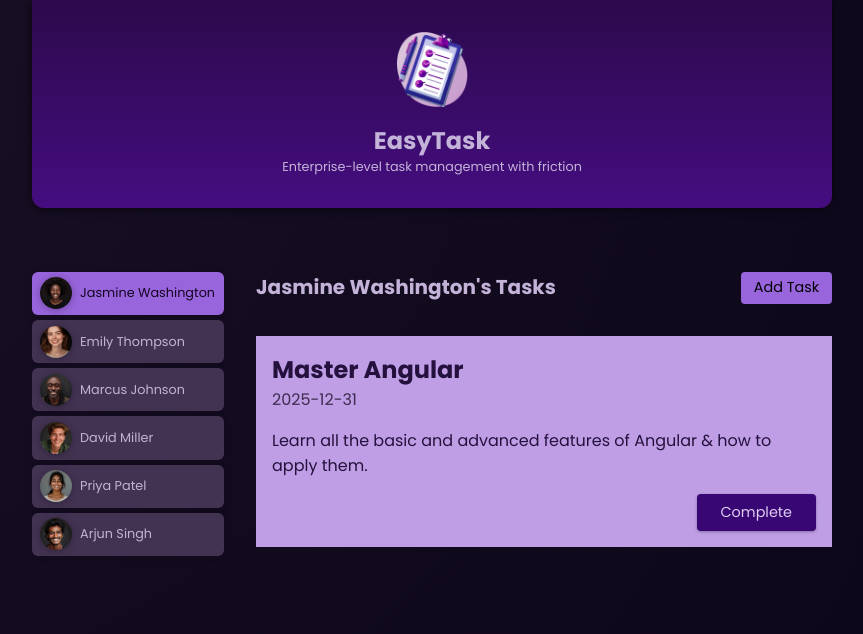
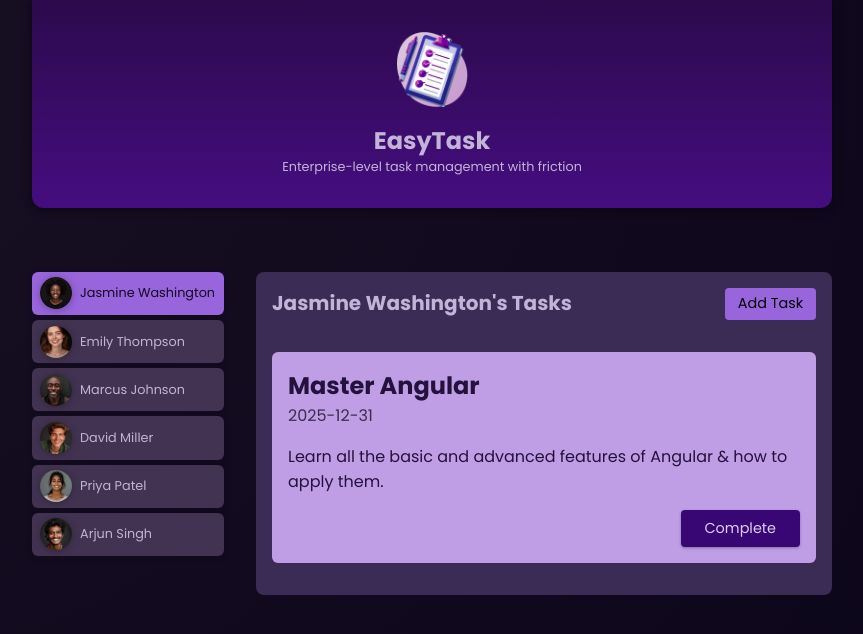
Before and after one commit to smhemel/task-management, an Angular app: page / in a window 1280 px wide. Both pictures are taken after a click on the button "Jasmine Washington". Shown: the top 634 px of the page, without its empty margins (208-1071 px from the left). Built offline with nearby package versions, Linux system fonts and the light colour scheme.

Commit message:
Added card component to make component projection.

```diff
--- /dev/null
+++ b/src/app/shared/card/card.component.css
@@ -0,0 +1,5 @@
+div {
+  border-radius: 6px;
+  box-shadow: 0 1px 6px rgba(0, 0, 0, 0.1);
+  overflow: hidden;
+}
--- /dev/null
+++ b/src/app/shared/card/card.component.html
@@ -0,0 +1,3 @@
+<div>
+    <ng-content />
+</div>
--- a/src/app/tasks/task/task.component.html
+++ b/src/app/tasks/task/task.component.html
@@ -1,3 +1,4 @@
+<app-card>
     <article>
         <h2>{{task.title }}</h2>
         <time datetime="">{{ task.dueDate }}</time>
@@ -6,3 +7,4 @@
             <button (click)="onCompleteTask()">Complete</button>
         </p>
     </article>
+</app-card>
--- a/src/app/tasks/task/task.component.ts
+++ b/src/app/tasks/task/task.component.ts
@@ -1,4 +1,5 @@
 import { Component, EventEmitter, Input, Output } from '@angular/core';
+import { CardComponent } from '../../shared/card/card.component';
 
 interface Task {
   id: string;
@@ -11,9 +12,9 @@
 @Component({
   selector: 'app-task',
   standalone: true,
-  imports: [],
   templateUrl: './task.component.html',
   styleUrl: './task.component.css',
+  imports: [CardComponent],
 })
 export class TaskComponent {
   @Input({ required: true }) task!: Task;
--- a/src/app/tasks/tasks.component.html
+++ b/src/app/tasks/tasks.component.html
@@ -2,7 +2,7 @@
 <app-new-task (cancel)="onCancelAddTask()" (add)="onAddTask($event)" />
 }
 
-<section id="task">
+<section id="tasks">
     <header>
         <h2>{{name}}'s Tasks</h2>
         <menu>
--- a/src/app/user/user.component.css
+++ b/src/app/user/user.component.css
@@ -1,9 +1,3 @@
-div {
-  border-radius: 6px;
-  box-shadow: 0 1px 6px rgba(0, 0, 0, 0.1);
-  overflow: hidden;
-}
-
 button {
   display: flex;
   align-items: center;
--- a/src/app/user/user.component.html
+++ b/src/app/user/user.component.html
@@ -1,6 +1,6 @@
-<div>
+<app-card>
     <button [class.active]="selected" (click)="onSelectUser()">
         <img [src]="imagePath" [alt]="user.name">
         <span>{{ user.name }}</span>
     </button>
-</div>
+</app-card>
--- a/src/app/user/user.component.ts
+++ b/src/app/user/user.component.ts
@@ -9,13 +9,14 @@
   output,
 } from '@angular/core';
 import { type User } from './user.model';
+import { CardComponent } from '../shared/card/card.component';
 
 @Component({
   selector: 'app-user',
   standalone: true,
-  imports: [],
   templateUrl: './user.component.html',
   styleUrl: './user.component.css',
+  imports: [CardComponent],
 })
 export class UserComponent {
   // @Input({ required: true }) id!: string;
```
Also changed, not shown: src/app/shared/card/card.component.ts (added, +12 -0 lines). Lines whose indentation alone changed are shown as unchanged.
